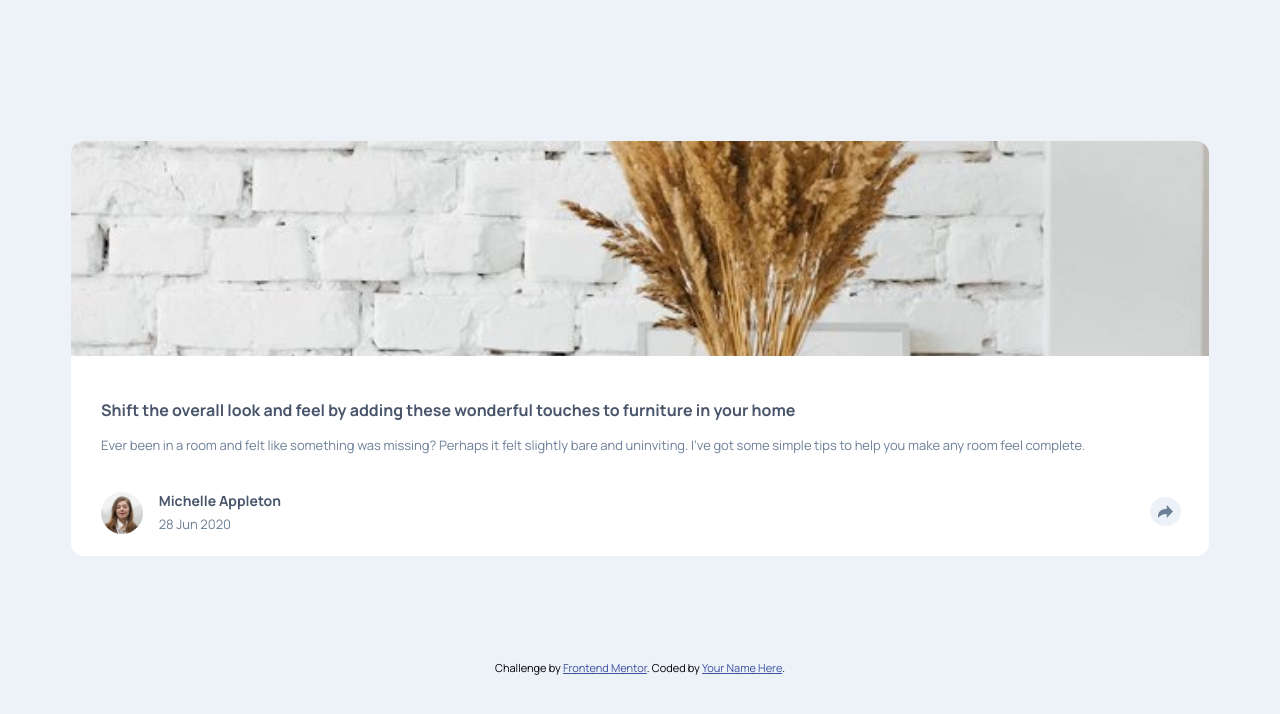
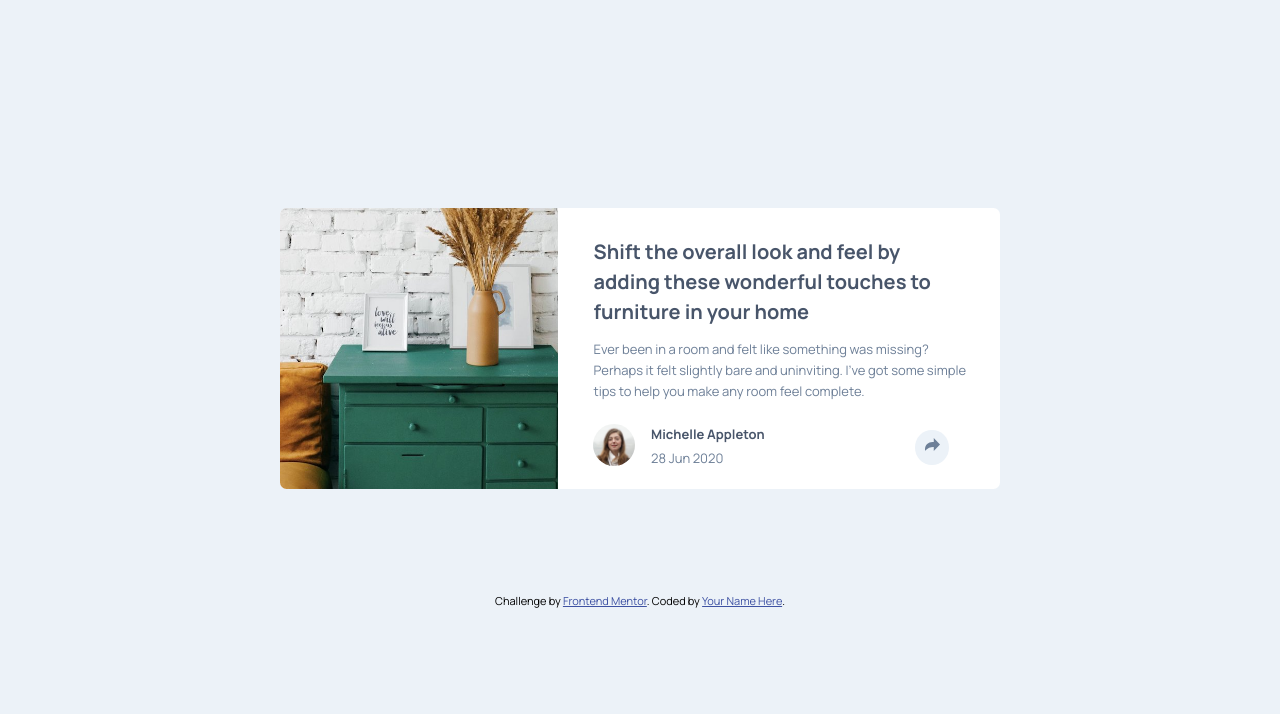
Before and after one commit to MauritzLM/article-preview-component, a plain HTML site: page index.html in a window 1280 px wide. Drawn offline with Linux system fonts and the light colour scheme.

Commit message:
improved social box, added media queries and desktop layout styles

```diff
--- a/style.css
+++ b/style.css
@@ -22,12 +22,12 @@ body {
 h1 {
     color: hsl(217, 19%, 35%);
     font-size: 1.6rem;
-    margin-top: 1.8em;
+    margin-top: 1.6em;
     line-height: 1.5;
 }
 
 h2 {
-    font-size: 1.4rem;
+    font-size: 1.3rem;
     margin-bottom: .2em;
     color: hsl(217, 19%, 35%);
 }
@@ -35,8 +35,10 @@ h2 {
 h3 {
     font-weight: 400;
     text-transform: uppercase;
-    letter-spacing: .2em;
-    font-size: 1.4rem;
+    letter-spacing: .3em;
+    font-size: 1.3rem;
+    font-weight: 400;
+    color: hsl(212, 23%, 69%);
 }
 
 p {
@@ -46,15 +48,16 @@ p {
 
 h1+p {
     line-height: 1.6;
+    margin-bottom: .8em;
 }
 
 img {
-    display: block;
+    display: inline-block;
 }
 
 
 main {
-    border-radius: 1em;
+    border-radius: .5em;
     width: 90%;
     display: flex;
     flex-direction: column;
@@ -67,15 +70,13 @@ main {
 }
 
 .furniture-img img {
-    border-top-right-radius: 1em;
-    border-top-left-radius: 1em;
+    border-top-right-radius: .5em;
+    border-top-left-radius: .5em;
     width: 100%;
 }
 
-
-
 article {
-    padding: 1em 2.3em 0 2.3em;
+    padding: 1em 2.7em 0 2.7em;
     position: relative;
 }
 
@@ -83,7 +84,7 @@ article {
     display: flex;
     justify-content: space-between;
     align-items: center;
-    margin-top: 1em;
+    margin-top: .8em;
     position: relative;
     top: .8em;
 }
@@ -108,11 +109,18 @@ button {
     border: none;
     cursor: pointer;
     border-radius: 50%;
-    padding: .6em;
+    padding: .7em;
 }
 
 .share-icon button {
     background-color: hsl(210, 46%, 95%);
+}
+
+.share-icon button img {
+    position: relative;
+    bottom: .1em;
+    left: .05em;
+
 }
 
 .avatar-img img {
@@ -125,15 +133,15 @@ button {
 .social {
     visibility: collapse;
     position: absolute;
-    bottom: 0;
+    bottom: 0.1em;
     right: .1em;
     color: white;
     background-color: hsl(217, 19%, 35%);
     display: flex;
-    justify-content: space-between;
     align-items: center;
     width: 100%;
-    padding: 1.2em;
+    height: 70px;
+    padding: 1.2em 1.1em 1.2em 2.8em;
     border-bottom-left-radius: 1em;
     border-bottom-right-radius: 1em;
 }
@@ -141,14 +149,20 @@ button {
 .social-wrapper {
     display: flex;
     align-items: center;
-    gap: 2em;
-    flex-grow: 2;
+    gap: 1em;
 
 }
 
 .social-links {
     display: flex;
+    gap: 1.2em;
     justify-content: space-between;
+    align-items: center;
+}
+
+.social-links img {
+    height: 20px;
+    width: 20px;
 }
 
 .share-icon-alt {
@@ -157,12 +171,14 @@ button {
     height: 20px;
     float: right;
     position: relative;
-    bottom: .9em;
-    right: 1.9em;
+    bottom: .6em;
+    left: 3.2em;
 }
 
 .share-icon-alt button {
     background-color: hsl(214, 17%, 51%);
+    color: hsl(0, 0%, 100%);
+    padding: .6em;
 }
 
 .share-icon:focus-within+.social {
@@ -177,3 +193,52 @@ footer {
 footer a {
     color: hsl(228, 45%, 44%);
 }
+
+/* Media Queries */
+
+@media screen and (min-width: 600px) {
+    main {
+        flex-direction: row;
+        width: 720px;
+    }
+
+    .furniture-img {
+        width: 100%;
+        height: auto;
+    }
+
+    article {
+        padding-top: 1.2em;
+        padding-right: 2em;
+
+    }
+
+    .furniture-img img {
+        border-top-right-radius: 0;
+        border-top-left-radius: .5em;
+        border-bottom-left-radius: .5em;
+        border-top-right-radius: 0;
+        height: 100%;
+        width: 340px;
+    }
+
+    h1 {
+        font-size: 2rem;
+        margin-top: .7em;
+        margin-bottom: .6em;
+        padding-right: 1.5em;
+    }
+
+    h1+p {
+        margin-top: .6em;
+        margin-bottom: .2em;
+    }
+
+    .profile {
+        margin-top: .2em;
+    }
+
+    .share-icon {
+        right: 3em;
+    }
+}
```
